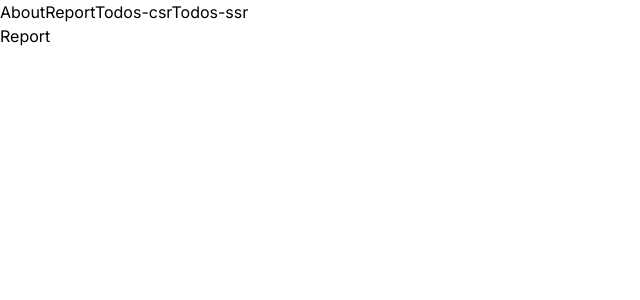
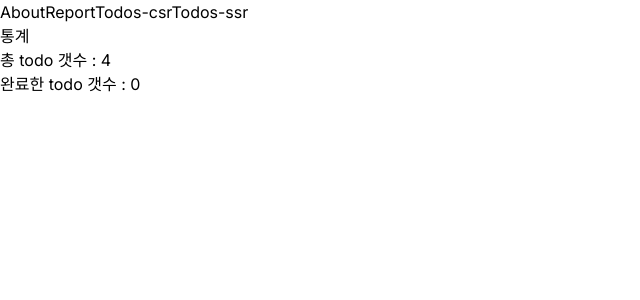
Before and after one commit to baram55/to-do-list-3, a Next.js app: page /report in a window 1280 px wide. Shown: the top 300 px of the page, without its empty margins (0-640 px from the left). Built offline with nearby package versions, Linux system fonts and the light colour scheme; data requests are answered from the project's data file.

Commit message:
Feat : report 페이지 구현

```diff
--- a/src/app/api/todos/route.ts
+++ b/src/app/api/todos/route.ts
@@ -4,11 +4,12 @@ export const GET = async () => {
   });
   const todos = await response.json();
 
-  if (!todos) {
-    return new Response("todos not found", { status: 404 });
-  }
+  // if (!todos) {
+  //   return new Response("todos not found", { status: 404 });
+  // }
 
-  return Response.json(todos);
+  //return Response.json(todos);
+  return todos;
 };
 
 export const POST = async (request: Request) => {
--- a/src/app/report/page.tsx
+++ b/src/app/report/page.tsx
@@ -1,7 +1,40 @@
+import { Todo } from "@/types";
 import React from "react";
 
+const GET = async () => {
+  const response = await fetch("http://localhost:4000/todos", {
+    next: {
+      revalidate: 10,
+    },
+  });
+  const todos = await response.json();
+
+  return todos;
+};
+
 const Report = async () => {
-  return <div>Report</div>;
+  const todos = await GET();
+  let totalCount = 0;
+  let doneCount = 0;
+
+  if (!todos) {
+    return <p>todos를 불러오는데 실패했습니다.</p>;
+  } else {
+    todos.forEach((todo: Todo) => {
+      if (todo.isDone) {
+        doneCount++;
+      }
+      totalCount++;
+    });
+
+    return (
+      <main>
+        <h1>통계</h1>
+        <p>총 todo 갯수 : {totalCount}</p>
+        <p>완료한 todo 갯수 : {doneCount}</p>
+      </main>
+    );
+  }
 };
 
 export default Report;
```
